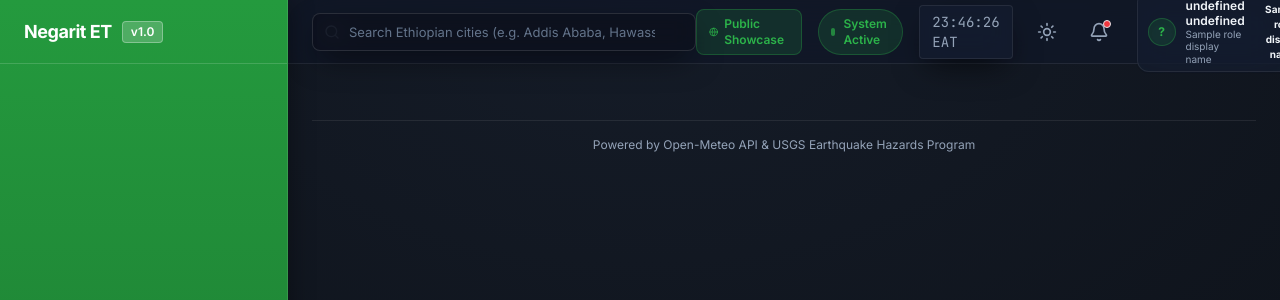
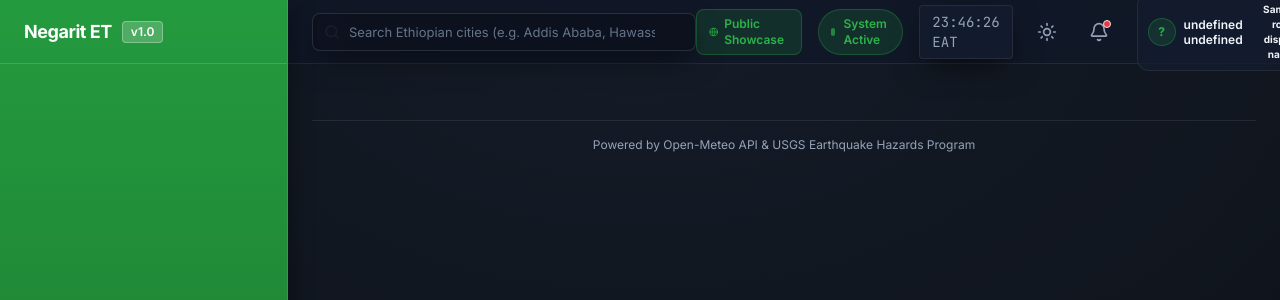
Before and after one commit to yo-hanes/NGET, a Python web app: template app/templates/dashboard.html in a window 1280 px wide. Shown: the top 300 px of the page. Run offline with Jinja, Linux system fonts and the light colour scheme; the template is opened without the code that fills it: most values are stand-ins (such as "Sample title", 1, 10 or a date in 2020); some libraries are stand-ins or nearby versions.

Commit message:
fix(header): remove duplicate role text in profile pill

```diff
--- a/app/templates/dashboard.html
+++ b/app/templates/dashboard.html
@@ -123,15 +123,12 @@
 
                 <!-- Profile Part (AT THE TOP NEXT TO NOTIFICATION) -->
                 <div class="relative ml-1">
-                    <button id="profile-menu-btn" class="flex items-center gap-2.5 px-2.5 py-1.5 rounded-xl bg-card border border-border hover:border-brand-green/50 text-main transition-all shadow-sm group">
+                    <button id="profile-menu-btn" class="flex items-center gap-2 px-2.5 py-1.5 rounded-xl bg-card border border-border hover:border-brand-green/50 text-main transition-all shadow-sm group">
                         <div class="w-7 h-7 rounded-full bg-brand-green/15 text-brand-green flex items-center justify-center font-bold text-xs border border-brand-green/30 shadow-inner shrink-0" id="header-avatar">
                             --
                         </div>
-                        <div class="flex flex-col text-left hidden sm:flex">
-                            <span class="text-xs font-semibold text-main leading-tight group-hover:text-brand-green transition-colors" id="header-name">Loading...</span>
-                            <span class="text-[10px] text-slate-400 leading-tight" id="header-role-text">Role</span>
-                        </div>
-                        <span class="px-1.5 py-0.5 rounded text-[10px] font-bold hidden md:inline-block" id="header-role-badge">
+                        <span class="text-xs font-semibold text-main leading-tight group-hover:text-brand-green transition-colors hidden sm:inline" id="header-name">Loading...</span>
+                        <span class="px-2 py-0.5 rounded text-[10px] font-bold hidden md:inline-block" id="header-role-badge">
                             Role
                         </span>
                         <i data-lucide="chevron-down" class="w-3.5 h-3.5 text-slate-400 group-hover:text-main transition-colors"></i>
```
